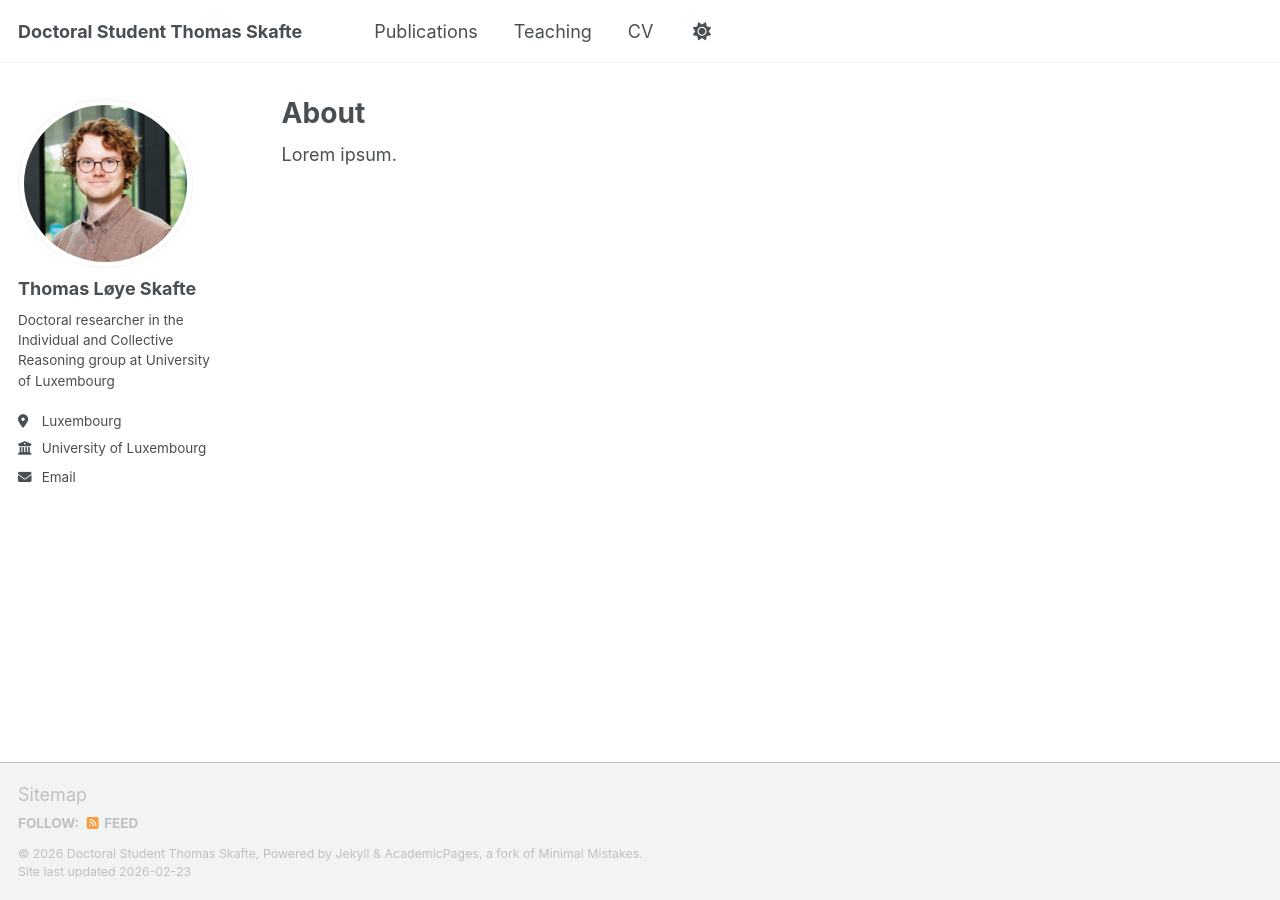
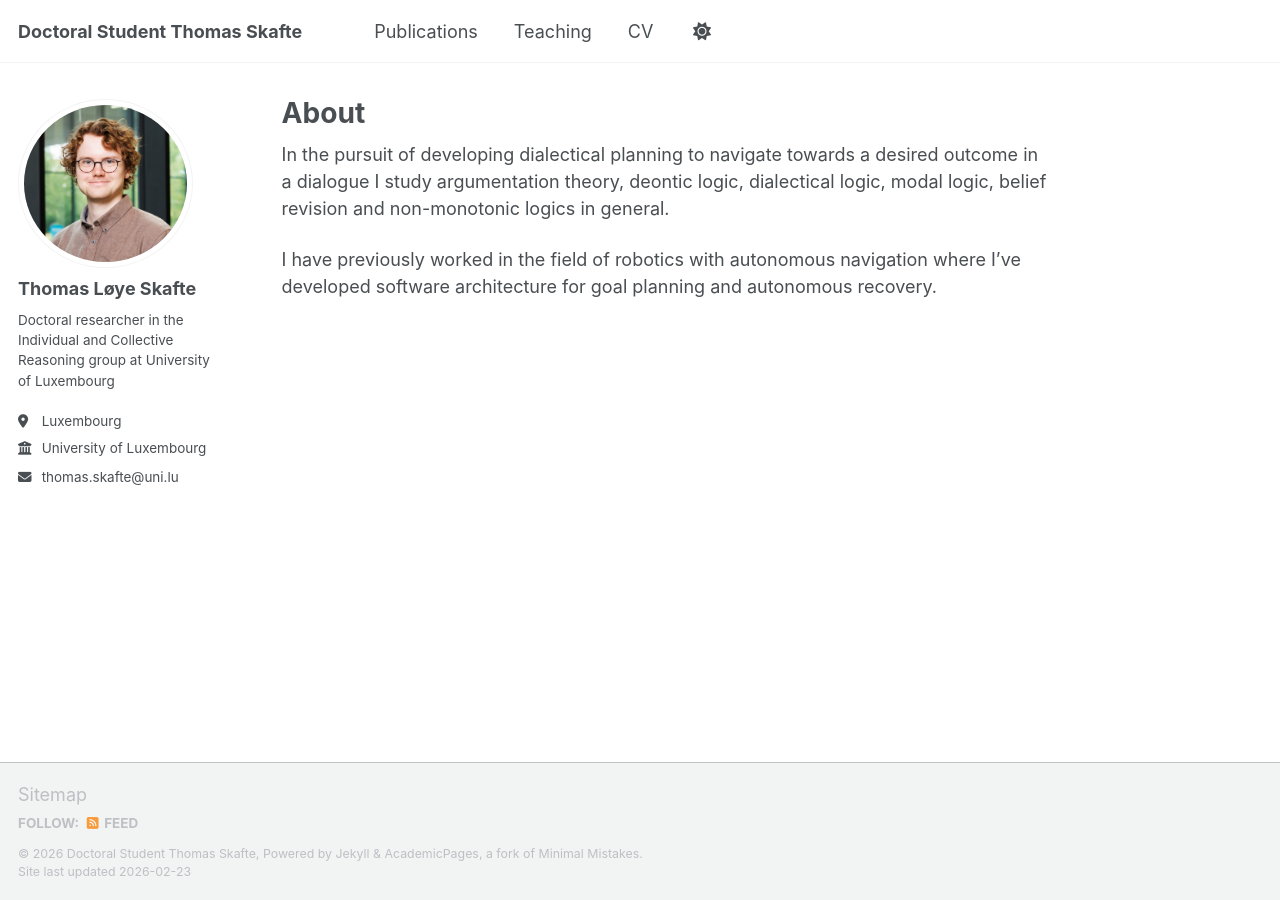
Before and after one commit to ThomasSkafte/ThomasSkafte.github.io, a Jekyll site: the page built from _pages/about.md, in a window 1280 px wide. Built offline with Jekyll 4.4.1, drawn with Linux system fonts in a browser that asks for light colours; a script that is not in the unit is left out.

Commit message:
about page

```diff
--- a/_data/ui-text.yml
+++ b/_data/ui-text.yml
@@ -25,7 +25,7 @@ en: &DEFAULT_EN
   feed_label                 : "Feed"
   powered_by                 : "Powered by"
   website_label              : "Website"
-  email_label                : "Email"
+  email_label                : "thomas.skafte@uni.lu"
   recent_posts               : "Recent Posts"
   undefined_wpm              : "Undefined parameter words_per_minute at _config.yml"
   comment_form_info          : "Your email address will not be published. Required fields are marked"
--- a/_pages/about.md
+++ b/_pages/about.md
@@ -6,4 +6,6 @@ redirect_from:
   - /about/
   - /about.html
 ---
-Lorem ipsum.
+In the pursuit of developing dialectical planning to navigate towards a desired outcome in a dialogue I study argumentation theory, deontic logic, dialectical logic, modal logic, belief revision and non-monotonic logics in general.
+
+I have previously worked in the field of robotics with autonomous navigation where I've developed software architecture for goal planning and autonomous recovery.
```
